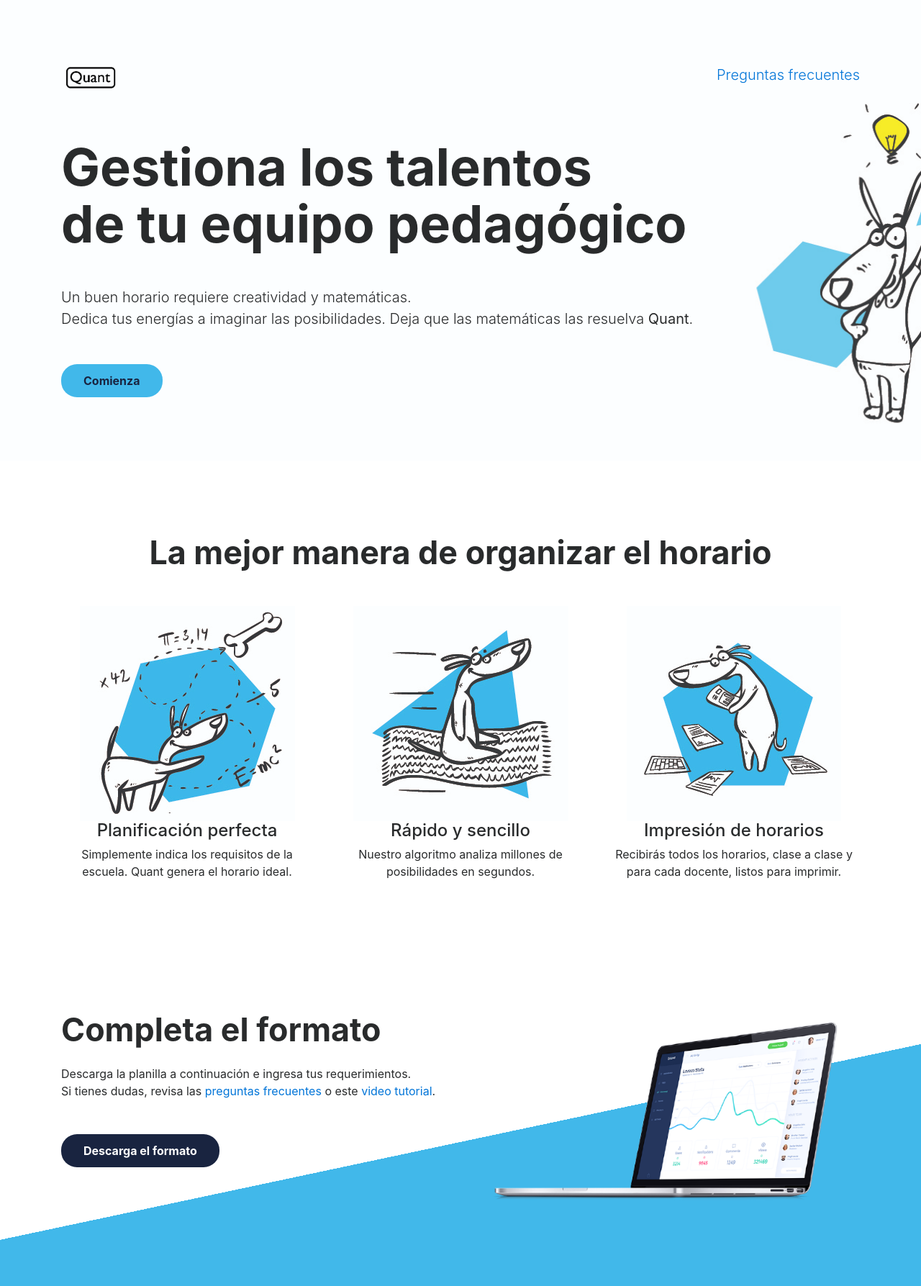
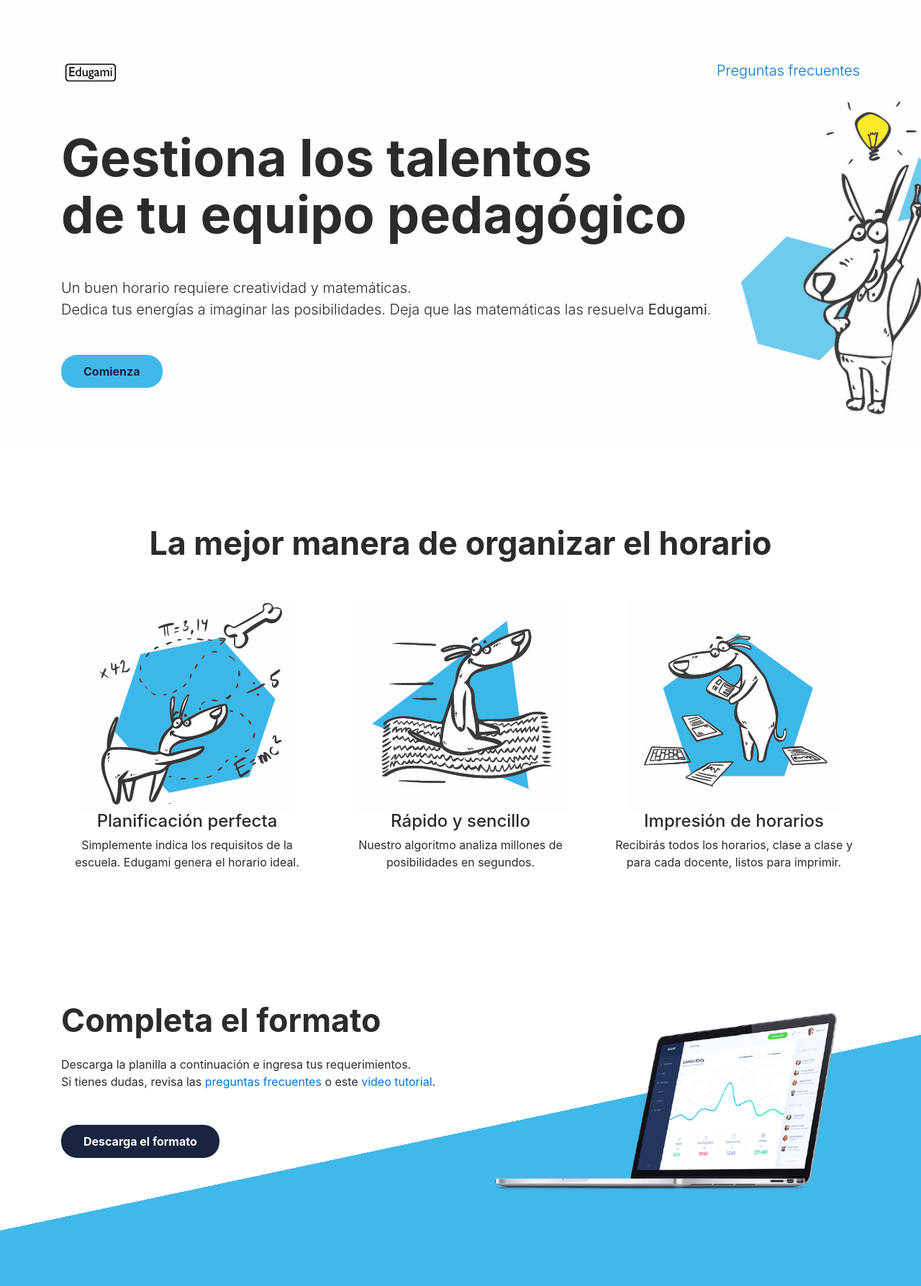
Before and after one commit to brainforwarding/quantsite, a Django app: page / in a window 1280 px wide. Shown: the top 1787 px of the page at 72% size. Run offline with Django 3.2, Linux system fonts and the light colour scheme; some libraries are stand-ins or nearby versions.

Commit message:
changed to edugami brand

```diff
--- a/quantsite_app/templates/quantsite_app/index.html
+++ b/quantsite_app/templates/quantsite_app/index.html
@@ -4,7 +4,7 @@
 <head>
     <meta charset="UTF-8">
     <meta name="viewport" content="width=device-width, initial-scale=1, shrink-to-fit=no">
-    <title>Quant Horarios</title>
+    <title>Edugami Horarios para la escuela</title>
     <meta name="description" content="Tu horario inteligente para la escuela">
     <link rel="icon" href="{% static 'img/favicon.png' %}" sizes="32x32" type="image/png">
     <!-- custom.css -->
@@ -40,7 +40,7 @@
             </h1>
             <p data-aos="fade" data-aos-easing="linear" data-aos-duration="1000" data-aos-once="true" class="lead text-black my-4">
                 Un buen horario requiere creatividad y matemáticas.
-                <br> Dedica tus energías a imaginar las posibilidades. Deja que las matemáticas las resuelva <b>Quant</b>.
+                <br> Dedica tus energías a imaginar las posibilidades. Deja que las matemáticas las resuelva <b>Edugami</b>.
             </p>
             <a href="#" data-aos="fade" data-aos-easing="linear" data-aos-duration="1000" data-aos-once="true" class="btn my-4 font-weight-bold atlas-cta cta-light-blue">Comienza</a>
         </div>
@@ -52,7 +52,7 @@
             <div data-aos="fade-up" data-aos-delay="0" data-aos-duration="1000" data-aos-once="true" class="col-md-4 text-center">
                 <img src="{% static 'img/planificacion.jpg' %}" alt="Planificacion-perfecta" class="mx-auto">
                 <h4>Planificación perfecta</h4>
-                <p>Simplemente indica los requisitos de la escuela. Quant genera el horario ideal.</p>
+                <p>Simplemente indica los requisitos de la escuela. Edugami genera el horario ideal.</p>
             </div>
             <div data-aos="fade-up" data-aos-delay="200" data-aos-duration="1000" data-aos-once="true" class="col-md-4 text-center">
                 <img src="{% static 'img/rapido.jpg' %}" alt="Rapido-y-sencillo" class="mx-auto">
@@ -160,7 +160,7 @@
                     </p>
                     <p class="my-4">
                         Si tienes dudas, revisa las <a href="https://www.google.com/">preguntas frecuentes</a>
-                        <br> Para escribirnos, hazlo a hola@quant.cl
+                        <br> Para escribirnos, hazlo a edugami@exploraschools.cl
                     </p>
                 </div>
                 <div class="col-md-6">
@@ -231,7 +231,7 @@
         <div class="container">
             <div class="row justify-content-between">
             	<div class="col-md-6 text-white align-self-center text-center text-md-left my-2">
-                    Quant ©. Creado con &hearts; por ExploraSchools. 2020
+                    Edugami ©. Creado con &hearts; por ExploraSchools. 2020
                 </div>
                 <!-- <div class="col-md-6 align-self-center text-center text-md-right my-2" id="social-media">
                     <a href="#" class="d-inline-block text-center ml-2">
```
Also changed, not shown: quantsite_app/static/img/favicon.png, quantsite_app/static/img/logo.png, quantsite_app/static/img/smart-protect-1.jpg (deleted), quantsite_app/static/img/smart-protect-2.jpg (deleted), quantsite_app/static/img/smart-protect-3.jpg (deleted).
